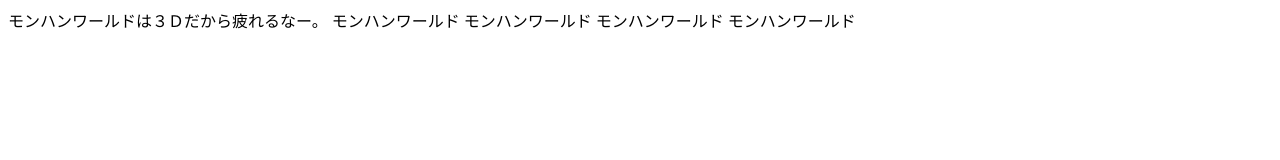
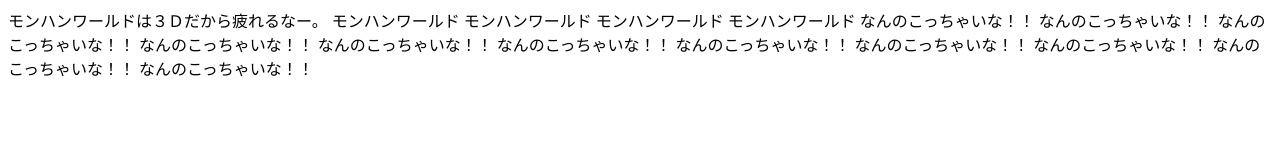
Before and after one commit to team-okadub/git-lesson, a plain HTML site: page index.html in a window 1280 px wide. Drawn offline with Linux system fonts and the light colour scheme.

Commit message:
なんのこっちゃいな！！

```diff
--- a/index.html
+++ b/index.html
@@ -11,5 +11,20 @@
 モンハンワールド
 モンハンワールド
 モンハンワールド
+
+
+
+
+	なんのこっちゃいな！！
+	なんのこっちゃいな！！
+	なんのこっちゃいな！！
+	なんのこっちゃいな！！
+	なんのこっちゃいな！！
+	なんのこっちゃいな！！
+	なんのこっちゃいな！！
+	なんのこっちゃいな！！
+	なんのこっちゃいな！！
+	なんのこっちゃいな！！
+	なんのこっちゃいな！！
 </body>
 </html>
```
